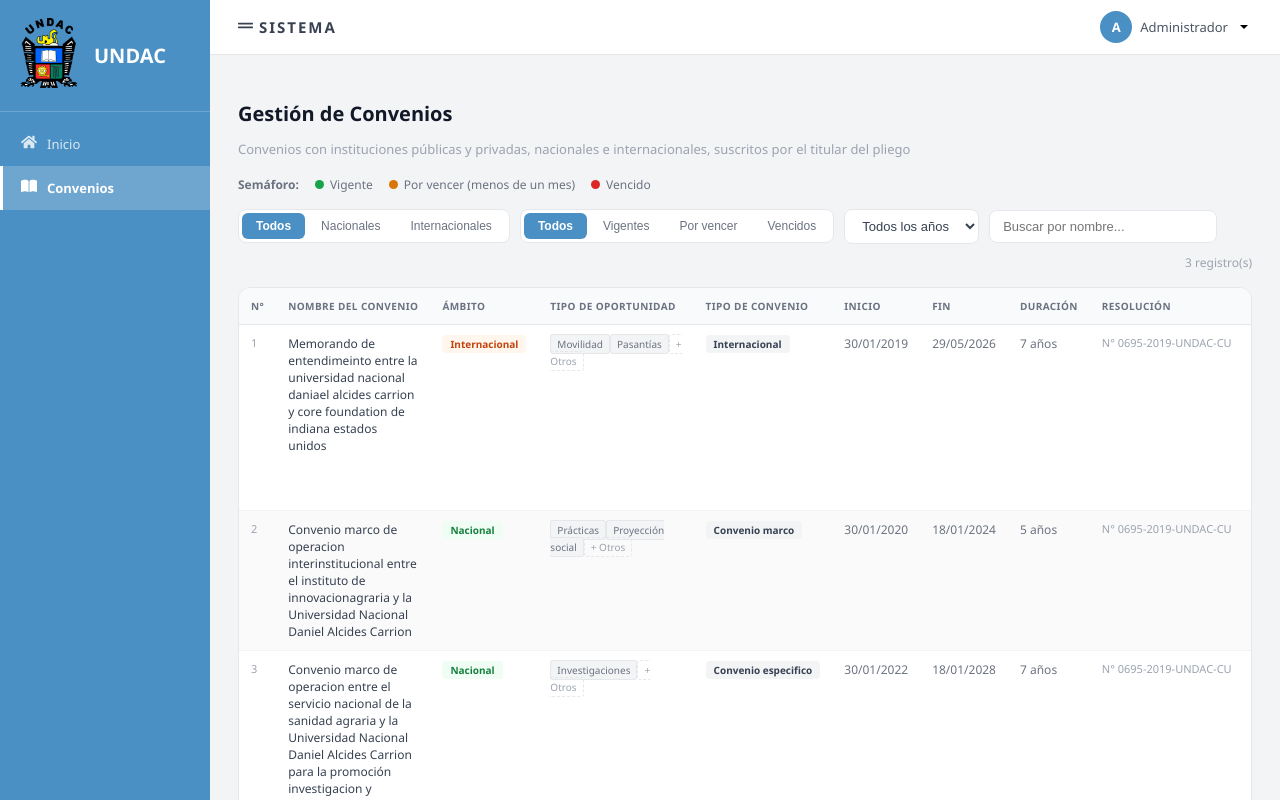
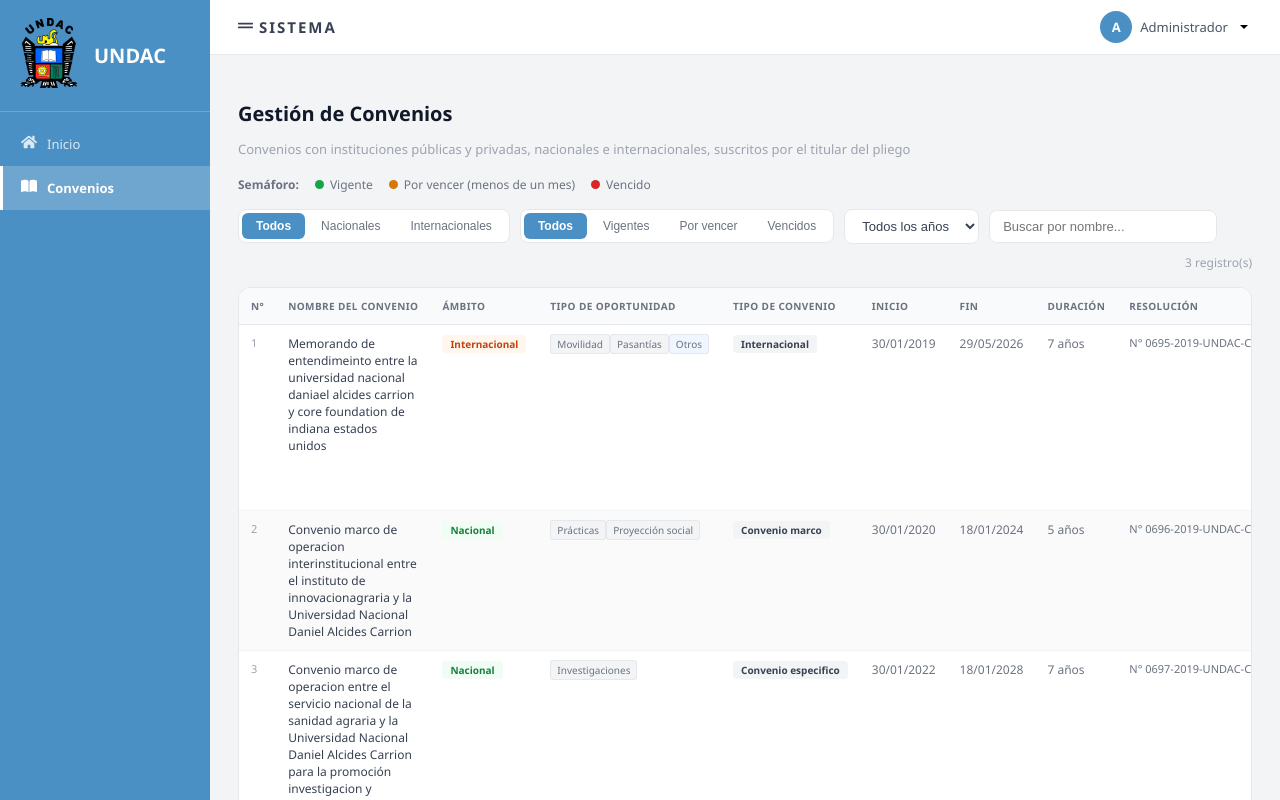
Before and after one commit to BritneyRS/Sistema_Undac, a React (Create React App) app: page / in a window 1280 px wide. Both pictures are taken after a click on the element "Convenios". Built offline with nearby package versions, Linux system fonts and the light colour scheme.

Commit message:
tipo de convenios arreglado

```diff
--- a/src/Components/Tableconvenios.jsx
+++ b/src/Components/Tableconvenios.jsx
@@ -74,11 +74,13 @@ function AmbitoBadge({ ambito }) {
   );
 }
 /*SECCION OPORTUNIDAD*/
-function OportunidadCell({ convenio, onEditarOtros }) {
+function OportunidadCell({ convenio, onVerOtros }) {
 
   const activas = OPORTUNIDADES.filter(
     (o) => convenio[o.key]
   );
+
+  const otros = convenio.otros || convenio.Otros;
 
   return (
     <div className="oportunidad-container">
@@ -94,23 +96,14 @@ function OportunidadCell({ convenio, onEditarOtros }) {
 
       ))}
 
-      {convenio.otros ? (
+      {otros && (
 
         <span
-          title={convenio.otros}
-          onClick={() => onEditarOtros(convenio.id)}
+          onClick={() => onVerOtros(convenio.id)}
           className="op-tag op-otros"
+          style={{ cursor: "pointer" }}
         >
-          Otros ✎
-        </span>
-
-      ) : (
-
-        <span
-          onClick={() => onEditarOtros(convenio.id)}
-          className="op-tag op-agregar"
-        >
-          + Otros
+          Otros
         </span>
 
       )}
@@ -126,13 +119,9 @@ function OportunidadCell({ convenio, onEditarOtros }) {
 }
 /*SECCION MODAL*/
 function ModalOtros({
-  convenioId,
   valorActual,
-  onGuardar,
   onCerrar,
 }) {
-
-  const [texto, setTexto] = useState(valorActual || "");
 
   return (
     <div className="modal-bg">
@@ -140,38 +129,20 @@ function ModalOtros({
       <div className="modal-caja">
 
         <p className="modal-titulo">
-          Campo "Otros" — tipo de oportunidad
+          Tipo de oportunidad:
         </p>
 
-        <label className="modal-label">
-          Describe el tipo de oportunidad adicional
-        </label>
-
-        <textarea
-          className="modal-textarea"
-          value={texto}
-          onChange={(e) => setTexto(e.target.value)}
-          placeholder="Ej: Intercambio cultural..."
-          rows={4}
-          autoFocus
-        />
+        <div className="modal-texto">
+          {valorActual}
+        </div>
 
         <div className="modal-btns">
 
           <button
-            className="btn-cancelar"
+            className="btn-cerrar"
             onClick={onCerrar}
           >
-            Cancelar
-          </button>
-
-          <button
-            className="btn-guardar"
-            onClick={() =>
-              onGuardar(convenioId, texto.trim())
-            }
-          >
-            Guardar
+            Cerrar
           </button>
 
         </div>
@@ -209,20 +180,6 @@ export default function Tableconvenios({
   function cerrarModal() {
     setModalId(null);
   }
-
-  function guardarOtros(id, texto) {
-
-    setDatos((prev) =>
-      prev.map((c) =>
-        c.id === id
-          ? { ...c, otros: texto }
-          : c
-      )
-    );
-
-    cerrarModal();
-  }
-
 
   const convenioEditando =
     datos.find((c) => c.id === modalId);
@@ -307,7 +264,7 @@ export default function Tableconvenios({
                 <td className="td">
                   <OportunidadCell
                     convenio={c}
-                    onEditarOtros={abrirModal}
+                    onVerOtros={abrirModal}
                   />
                 </td>
 
@@ -362,9 +319,7 @@ export default function Tableconvenios({
         convenioEditando && (
 
           <ModalOtros
-            convenioId={modalId}
-            valorActual={convenioEditando.otros}
-            onGuardar={guardarOtros}
+            valorActual={convenioEditando.otros || convenioEditando.Otros}
             onCerrar={cerrarModal}
           />
 
--- a/src/Styles/style.css
+++ b/src/Styles/style.css
@@ -284,7 +284,7 @@
 .td-resolucion {
   font-size: 11px;
 
-  color: #9ca3af;
+  color: #6b7280;
 
   white-space: nowrap;
 }
@@ -351,24 +351,15 @@
 }
 
 .op-otros {
-  border-color: #4a90c4;
+  border-color: #e5e7eb;
 
-  color: #4a90c4;
+  color: #6b7280;
 
   background: #eff6ff;
 
   cursor: pointer;
 }
 
-.op-agregar {
-  border-style: dashed;
-
-  color: #9ca3af;
-
-  background: transparent;
-
-  cursor: pointer;
-}
 
 
 /* modal */
--- a/src/data/convenios.js
+++ b/src/data/convenios.js
@@ -10,7 +10,7 @@ export const conveniosData = [
         laboral:false,
         pasantia:true,
         movilidad:true,
-        Otros:"",
+        Otros:"intercambio cultural",
         tipo:"Internacional",
         inicio:"2019-01-30",
         fin:"2026-05-29",
@@ -33,7 +33,7 @@ export const conveniosData = [
         inicio:"2020-01-30",
         fin:"2024-01-18",
         duracion: "5 años",
-        resolucion: "N° 0695-2019-UNDAC-CU",
+        resolucion: "N° 0696-2019-UNDAC-CU",
         Resultados: "",
     },
     {
@@ -51,7 +51,7 @@ export const conveniosData = [
         inicio:"2022-01-30",
         fin:"2028-01-18",
         duracion: "7 años",
-        resolucion: "N° 0695-2019-UNDAC-CU",
+        resolucion: "N° 0697-2019-UNDAC-CU",
         Resultados: "",
     },
 
```
